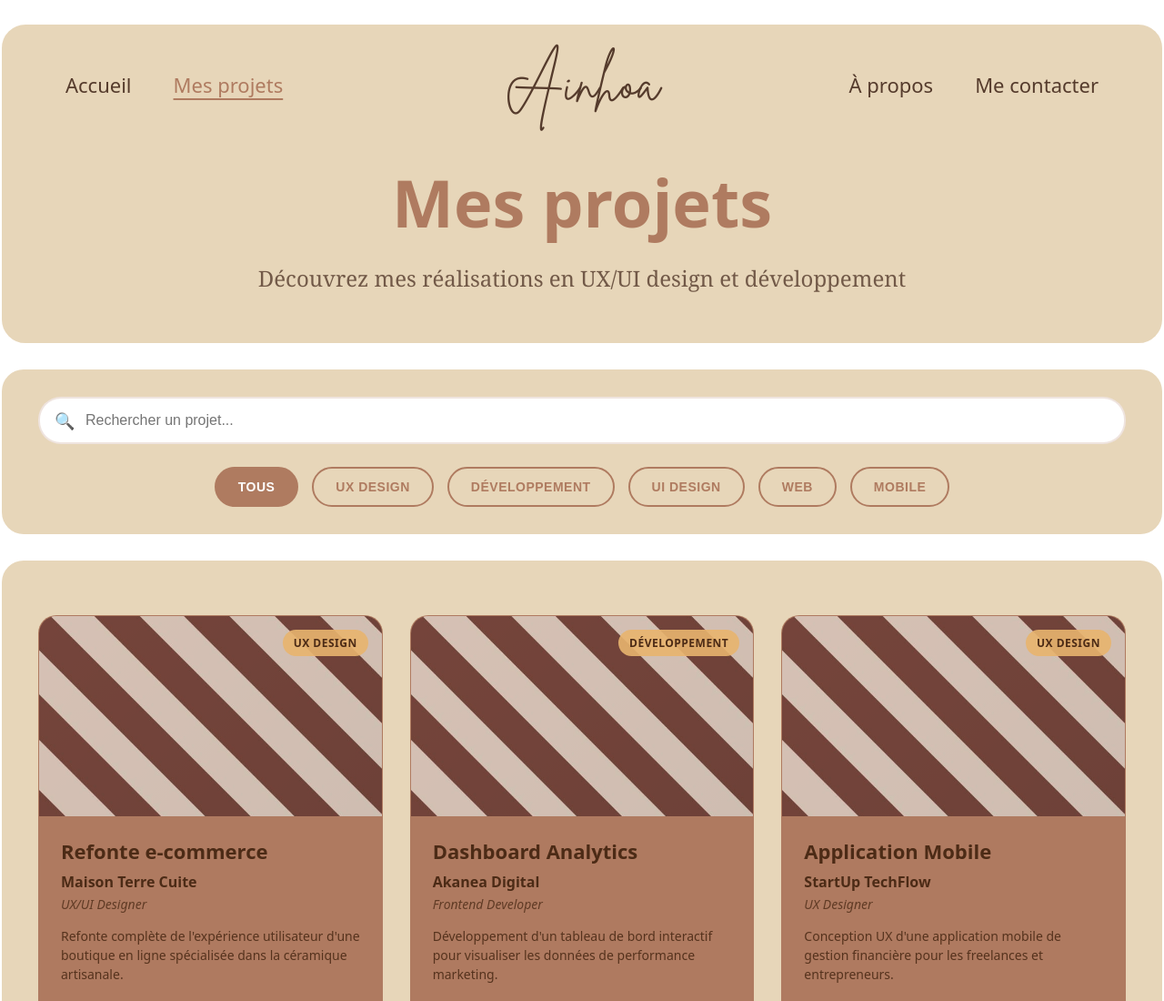
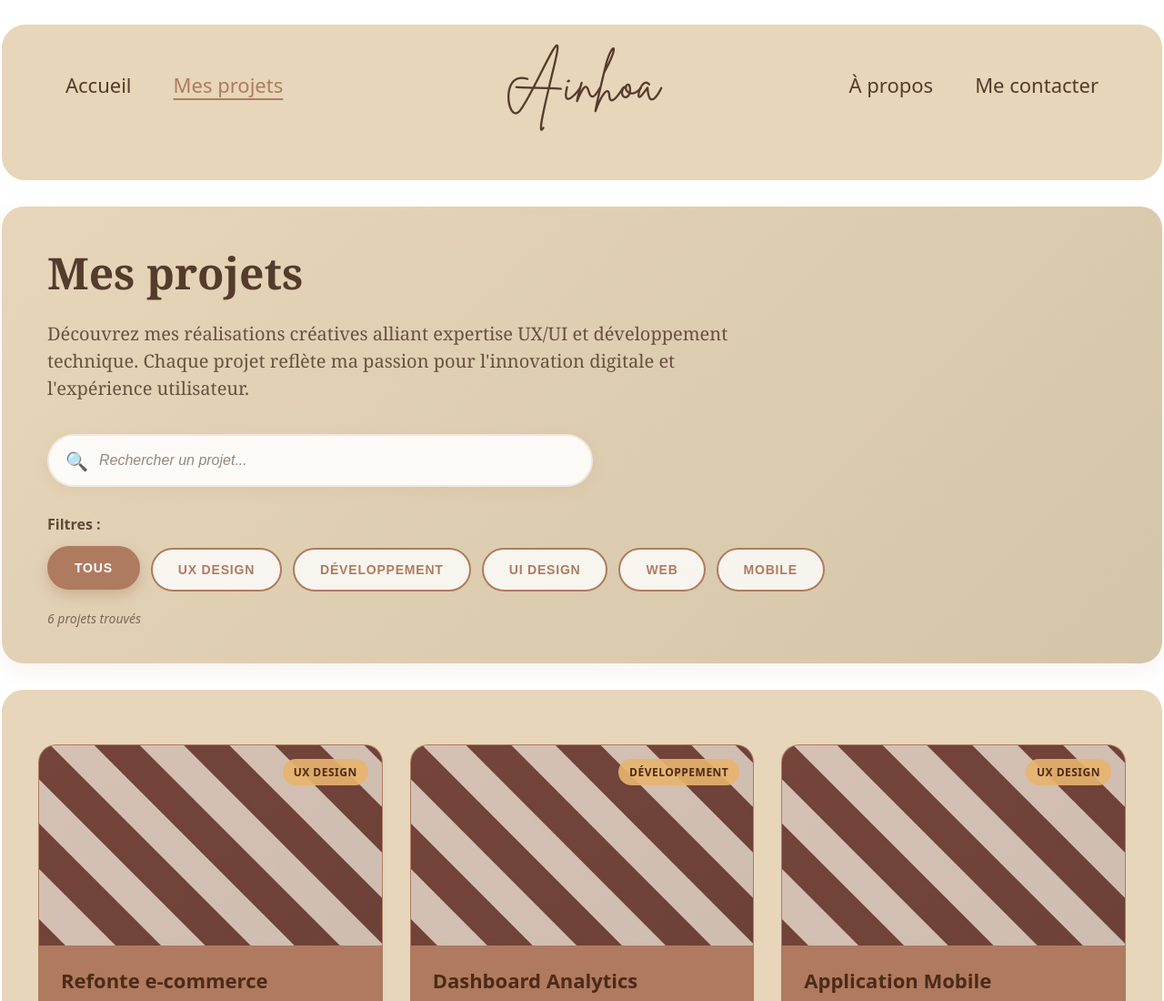
Before and after one commit to ainhoairiart/portfolio, a website built with webpack: page projets.html in a window 1280 px wide. Shown: the top 1100 px of the page at 91% size. Built offline with nearby package versions, Linux system fonts and the light colour scheme.

Commit message:
amelioration de la page projet

```diff
--- a/projets.html
+++ b/projets.html
@@ -126,6 +126,7 @@
     }
 
     /* Section Filtres et Recherche */
+    /* Section Filtres et Recherche - Améliorée */
     .filters-section{
       max-width: 1360px;
       margin: 25px auto 15px auto;
@@ -133,72 +134,173 @@
     }
 
     .filters-container{
-      background: var(--beige);
+      background: linear-gradient(135deg, var(--beige) 0%, #D4C5A9 100%);
       border-radius: 24px;
-      padding: 30px 40px;
+      padding: 40px 50px;
+      text-align: left;
+      position: relative;
+      overflow: hidden;
+      box-shadow: 0 8px 25px rgba(175, 123, 96, 0.1);
+    }
+
+    .filters-container::before {
+      content: '';
+      position: absolute;
+      top: -50%;
+      right: -10%;
+      width: 200px;
+      height: 200px;
+      background: radial-gradient(circle, rgba(175, 123, 96, 0.1) 0%, transparent 70%);
+      border-radius: 50%;
+    }
+
+    .filters-header {
+      position: relative;
+      z-index: 2;
+      margin-bottom: 35px;
+    }
+
+    .filters-container .hero__name{
+      font-family: Georgia, serif;
+      font-size: 48px;
+      color: var(--ink);
+      font-weight: 900;
+      margin: 0 0 20px 0;
+      position: relative;
+    }
+
+    .filters-container .hero__subtitle{
+      font-family: Georgia, serif;
+      font-size: 20px;
+      color: var(--ink);
+      margin: 0 0 35px 0;
+      opacity: 0.85;
+      line-height: 1.5;
+      max-width: 800px;
+    }
+
+    .search-and-filters {
+      position: relative;
+      z-index: 2;
     }
 
     .search-bar{
       position: relative;
-      margin-bottom: 25px;
+      margin-bottom: 30px;
+      max-width: 600px;
     }
 
     .search-input{
       width: 100%;
-      padding: 15px 20px 15px 50px;
-      border: 2px solid rgba(175, 123, 96, 0.2);
-      border-radius: 25px;
+      padding: 18px 25px 18px 55px;
+      border: 2px solid rgba(175, 123, 96, 0.15);
+      border-radius: 30px;
       font-size: 16px;
-      background: #fff;
+      background: rgba(255, 255, 255, 0.9);
       color: var(--ink);
       transition: all 0.3s ease;
+      box-shadow: 0 4px 15px rgba(175, 123, 96, 0.1);
     }
 
     .search-input:focus{
       outline: none;
       border-color: var(--terra);
-      box-shadow: 0 0 0 3px rgba(175, 123, 96, 0.1);
+      box-shadow: 0 6px 20px rgba(175, 123, 96, 0.2);
+      background: #fff;
+      transform: translateY(-2px);
+    }
+
+    .search-input::placeholder {
+      color: rgba(85, 59, 44, 0.6);
+      font-style: italic;
     }
 
     .search-icon{
       position: absolute;
-      left: 18px;
+      left: 20px;
       top: 50%;
       transform: translateY(-50%);
       color: var(--terra);
-      font-size: 18px;
+      font-size: 20px;
+      transition: all 0.3s ease;
+    }
+
+    .search-input:focus + .search-icon {
+      color: var(--terra);
+      transform: translateY(-50%) scale(1.1);
+    }
+
+    .filter-section {
+      margin-top: 25px;
+    }
+
+    .filter-label {
+      font-size: 16px;
+      font-weight: 600;
+      color: var(--ink);
+      margin-bottom: 15px;
+      display: block;
+      opacity: 0.9;
     }
 
     .filter-buttons{
       display: flex;
-      gap: 15px;
+      gap: 12px;
       flex-wrap: wrap;
-      justify-content: center;
+      justify-content: flex-start;
     }
 
     .filter-btn{
-      padding: 12px 24px;
+      padding: 14px 28px;
       border: 2px solid var(--terra);
-      background: transparent;
+      background: rgba(255, 255, 255, 0.8);
       color: var(--terra);
-      border-radius: 25px;
+      border-radius: 30px;
       font-size: 14px;
       font-weight: 600;
       cursor: pointer;
       transition: all 0.3s ease;
       text-transform: uppercase;
-      letter-spacing: 0.5px;
+      letter-spacing: 0.8px;
+      position: relative;
+      overflow: hidden;
+    }
+
+    .filter-btn::before {
+      content: '';
+      position: absolute;
+      top: 0;
+      left: -100%;
+      width: 100%;
+      height: 100%;
+      background: linear-gradient(90deg, transparent, rgba(255,255,255,0.2), transparent);
+      transition: left 0.5s;
+    }
+
+    .filter-btn:hover::before {
+      left: 100%;
     }
 
     .filter-btn:hover{
       background: var(--terra);
       color: #fff;
-      transform: translateY(-2px);
+      transform: translateY(-3px);
+      box-shadow: 0 8px 20px rgba(175, 123, 96, 0.3);
     }
 
     .filter-btn.active{
       background: var(--terra);
       color: #fff;
+      box-shadow: 0 6px 15px rgba(175, 123, 96, 0.4);
+      transform: translateY(-2px);
+    }
+
+    .projects-count {
+      margin-top: 20px;
+      font-size: 14px;
+      color: var(--ink);
+      opacity: 0.7;
+      font-style: italic;
     }
 
     /* Section Projets */
@@ -695,8 +797,6 @@
     <!-- Hero Section -->
     <section class="hero">
       <div class="hero__text">
-        <h1 class="hero__name">Mes projets</h1>
-        <p class="hero__subtitle">Découvrez mes réalisations en UX/UI design et développement</p>
       </div>
     </section>
   </header>
@@ -704,11 +804,19 @@
   <!-- Section Filtres et Recherche -->
   <section class="filters-section">
     <div class="filters-container">
+      <div class="filters-header">
+        <h1 class="hero__name">Mes projets</h1>
+        <p class="hero__subtitle">Découvrez mes réalisations créatives alliant expertise UX/UI et développement technique. Chaque projet reflète ma passion pour l'innovation digitale et l'expérience utilisateur.</p>
+      </div>
+
+      <div class="search-and-filters">
         <div class="search-bar">
           <span class="search-icon">🔍</span>
           <input type="text" class="search-input" placeholder="Rechercher un projet..." id="searchInput">
         </div>
 
+        <div class="filter-section">
+          <span class="filter-label">Filtres :</span>
           <div class="filter-buttons">
             <button class="filter-btn active" data-filter="all">Tous</button>
             <button class="filter-btn" data-filter="ux-design">UX Design</button>
@@ -717,6 +825,10 @@
             <button class="filter-btn" data-filter="web">Web</button>
             <button class="filter-btn" data-filter="mobile">Mobile</button>
           </div>
+        </div>
+      </div>
+
+      <div class="projects-count" id="projectsCount"></div>
     </div>
   </section>
 
@@ -942,6 +1054,7 @@
     const filterButtons = document.querySelectorAll('.filter-btn');
     const projectCards = document.querySelectorAll('.project-card');
     const noResults = document.getElementById('noResults');
+    const projectsCount = document.getElementById('projectsCount');
 
     let currentFilter = 'all';
     let currentSearch = '';
@@ -982,6 +1095,9 @@
       } else {
         noResults.classList.remove('show');
       }
+
+      // Mettre à jour le compteur de projets
+      projectsCount.textContent = `${visibleCount} projet${visibleCount !== 1 ? 's' : ''} trouvé${visibleCount !== 1 ? 's' : ''}`;
     }
 
     // Event listeners pour les boutons de filtre
```
Lines whose indentation alone changed are shown as unchanged.
